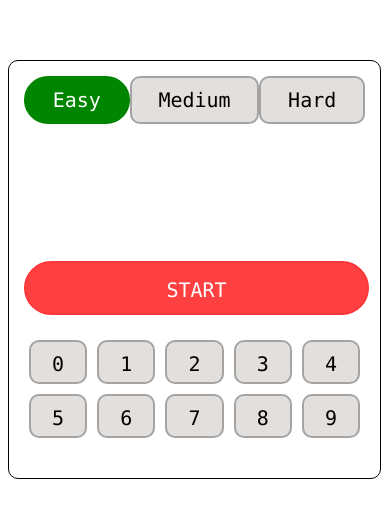
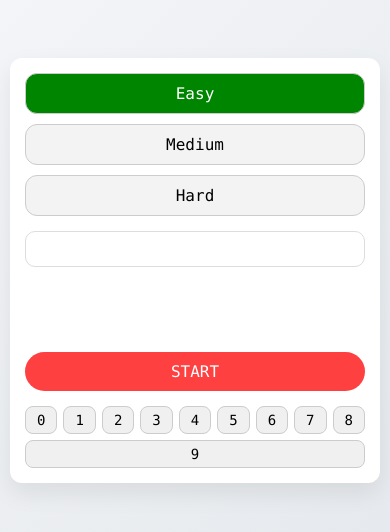
Before and after one commit to ElizavetaAbramova/simon-says, a plain HTML site: page index.html in a window 390 px wide. Shown: the part 152-684 px from the top of the page. Drawn offline with Linux system fonts and the light colour scheme.

Commit message:
styles: make prettier

```diff
--- a/components/keyboards.js
+++ b/components/keyboards.js
@@ -4,6 +4,7 @@ export const keyboardEASY = createElementWithClass(
   "div",
   "keyboard-easy keyboard",
 );
+
 export const keyboardMEDIUM = createElementWithClass(
   "div",
   "keyboard-medium keyboard hidden",
@@ -34,6 +35,6 @@ export function createMediumKeyboard() {
 document.onload = createEasyKeyboard();
 
 export const keyboardBlock = createElementWithClass("div", "keyboard-block");
-keyboardBlock.append(keyboardEASY, keyboardMEDIUM);
+keyboardBlock.append(keyboardMEDIUM, keyboardEASY);
 
 export const allKeyboardButtons = document.getElementsByClassName("key-button");
--- a/style.css
+++ b/style.css
@@ -1,94 +1,103 @@
+*,
+*::before,
+*::after {
+  box-sizing: border-box;
+}
+
 body {
-  width: calc(100vw - 17px);
-  height: calc(100vh - 17px);
+  margin: 0;
+  width: 100%;
+  min-height: 100vh;
   display: flex;
   justify-content: center;
   align-items: center;
-  font-family: 'Lucida Console', monospace;
-  font-size: 20px;
+  font-family: "Lucida Console", monospace;
+  font-size: 18px;
+  background: linear-gradient(135deg, #f5f7fa, #e4e7eb);
 }
 
 .main {
-  width: 700px;
+  width: 100%;
+  max-width: 700px;
   max-height: 100vh;
-  border: 1px solid black;
-  border-radius: 10px;
-  padding: 15px;
+  background: #ffffff;
+  border-radius: 16px;
+  padding: 20px;
   display: flex;
   flex-direction: column;
-  justify-content: space-between;
+  gap: 15px;
+  box-shadow: 0 10px 25px rgba(0, 0, 0, 0.08);
 }
 
 .button {
-  border: 2px solid rgb(165, 164, 164);
-  background-color: rgb(226, 223, 220);
-  border-radius: 10px;
+  border: 1px solid #ccc;
+  background-color: #f3f3f3;
+  border-radius: 12px;
   text-align: center;
-  padding: 10px 10px;
-  transition: 0.5s;
+  padding: 10px;
+  transition: 0.3s ease;
+  user-select: none;
 }
 
 .levelBlock {
-  margin: 0 0 10px 0;
   display: flex;
-  justify-content: space-between;
+  gap: 10px;
 }
 
 .level-button {
-  flex-grow: 1;
+  flex: 1;
   cursor: pointer;
   padding: 10px;
-  max-width: 200px;
 }
 
 .control-buttons {
   display: flex;
-  justify-content: space-between;
-  width: 100%;
-  margin: 10px auto;
-  cursor: pointer;
+  gap: 10px;
 }
 
 .control-buttons > * {
-  padding: 10px 15px;
+  flex: 1;
+  padding: 10px;
 }
 
-.round,
-.text-line {
-  margin: auto;
-  margin-top: 15px;
-  font-size: 25px;
+.round {
+  text-align: center;
+  font-size: 22px;
+  font-weight: bold;
 }
 
 .text-line {
-  width: 80%;
-  height: 30px;
+  width: 100%;
+  height: 40px;
   text-align: center;
-  border: none;
-  margin-bottom: 10px;
+  border: 1px solid #ddd;
+  border-radius: 10px;
+  outline: none;
+  font-size: 18px;
 }
 
 .keyboard-block {
   display: flex;
-  margin: 20px auto;
-  flex-direction: column;
-  justify-content: space-between;
+  gap: 10px;
 }
 
 .keyboard {
   max-width: 500px;
   margin: auto;
   display: flex;
-  justify-content: space-between;
-  align-items: center;
   flex-wrap: wrap;
+  gap: 8px;
 }
 
 .key-button {
-  min-width: 30px;
-  height: 20px;
-  margin: 5px;
-  flex-grow: 1;
+  min-width: 32px;
+  height: 32px;
+  flex: 1;
+  border-radius: 8px;
+  background: #f0f0f0;
+  display: flex;
+  justify-content: center;
+  align-items: center;
   cursor: pointer;
 }
 
@@ -97,33 +106,28 @@ body {
 }
 
 .error-message {
-  color: red;
+  color: #e53935;
   text-align: center;
 }
 
 .success-message {
-  color: green;
+  color: #2e7d32;
   text-align: center;
 }
 
 .start-button {
   width: 100%;
-  height: 30px;
-  margin: 10px 0 0 0;
-  padding: 15px 0 5px 0;
-  background-color: #FF4040;
-  border-color: #fc3737;
+  padding: 12px;
+  background-color: #ff4040;
+  border: none;
   color: white;
   border-radius: 30px;
-  transition: 0.5s;
+  transition: 0.3s;
 }
 
 .active {
   background-color: #008500;
-  border-color: #008500;
   color: white;
-  border-radius: 30px;
-  transition: 0.5s;
 }
 
 .hidden {
@@ -132,27 +136,68 @@ body {
 
 .disabled {
   cursor: not-allowed;
-  background-color: rgb(162, 162, 162);
+  background-color: #bdbdbd;
 }
 
 .show-button {
-  background-color: #FF4040;
-  transition: 0.3s;
+  background-color: #ff4040;
+  border-color: #ff4040;
 }
 
 @media (pointer: fine) {
-
-  .active:hover {
-    background-color: #008500;
-    cursor: default;
+  .button:hover {
+    background-color: #e0e0e0;
   }
 
   .start-button:hover {
+    background-color: #c50c0c;
     cursor: pointer;
-    background-color: #c50c0c;
   }
 
-  .control-buttons > *:hover {
-    background-color: rgb(165, 164, 164);
+  .key-button:hover {
+    background-color: #dcdcdc;
   }
 }
+
+@media (max-width: 600px) {
+  body {
+    font-size: 16px;
+    padding: 10px;
+  }
+
+  .main {
+    padding: 15px;
+    border-radius: 12px;
+  }
+
+  .round {
+    font-size: 18px;
+  }
+
+  .text-line {
+    height: 36px;
+    font-size: 16px;
+  }
+
+  .levelBlock {
+    flex-direction: column;
+  }
+
+  .control-buttons {
+    flex-direction: column;
+  }
+
+  .keyboard {
+    gap: 6px;
+  }
+
+  .key-button {
+    height: 28px;
+    font-size: 14px;
+  }
+
+  .start-button {
+    padding: 10px;
+    font-size: 16px;
+  }
+}
```
